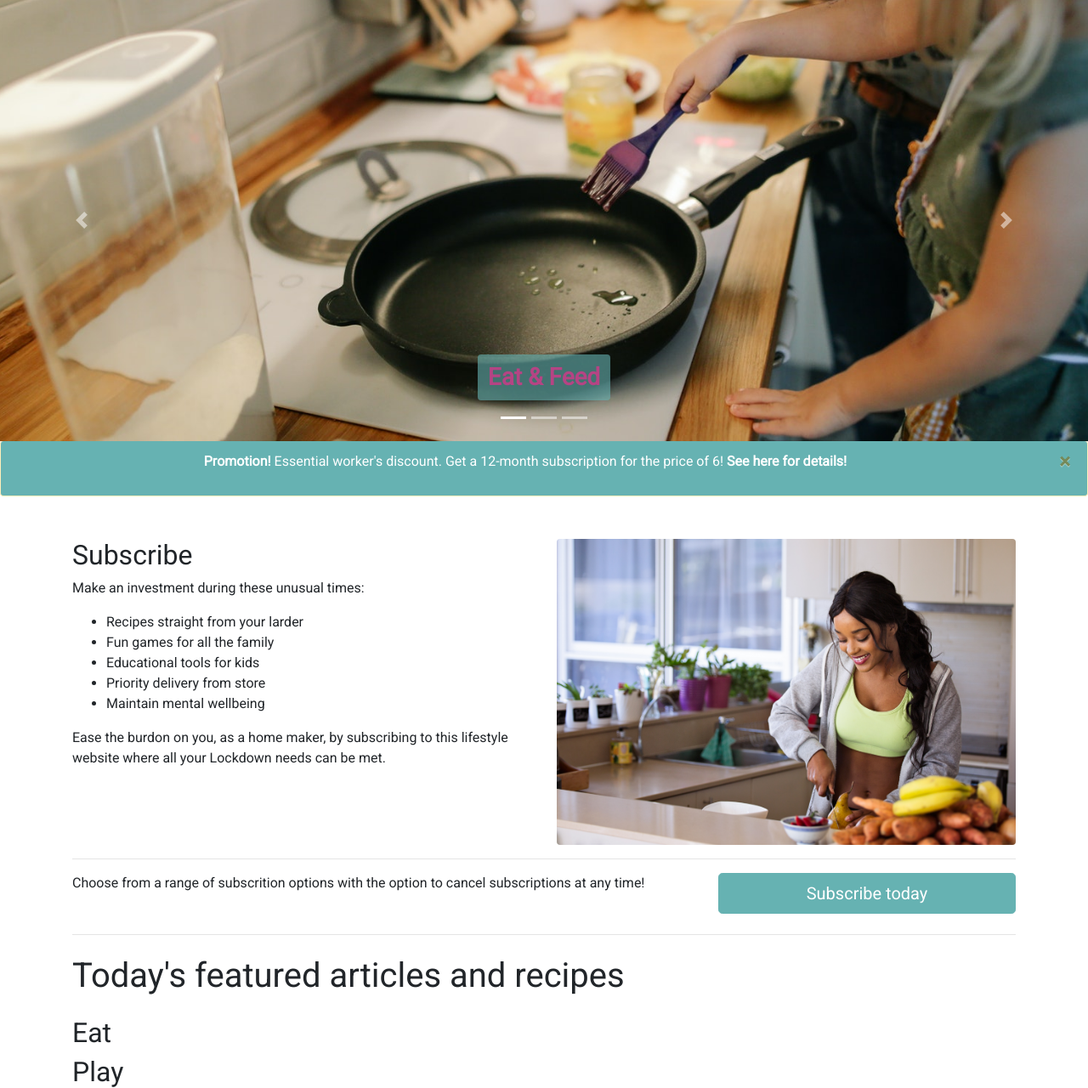
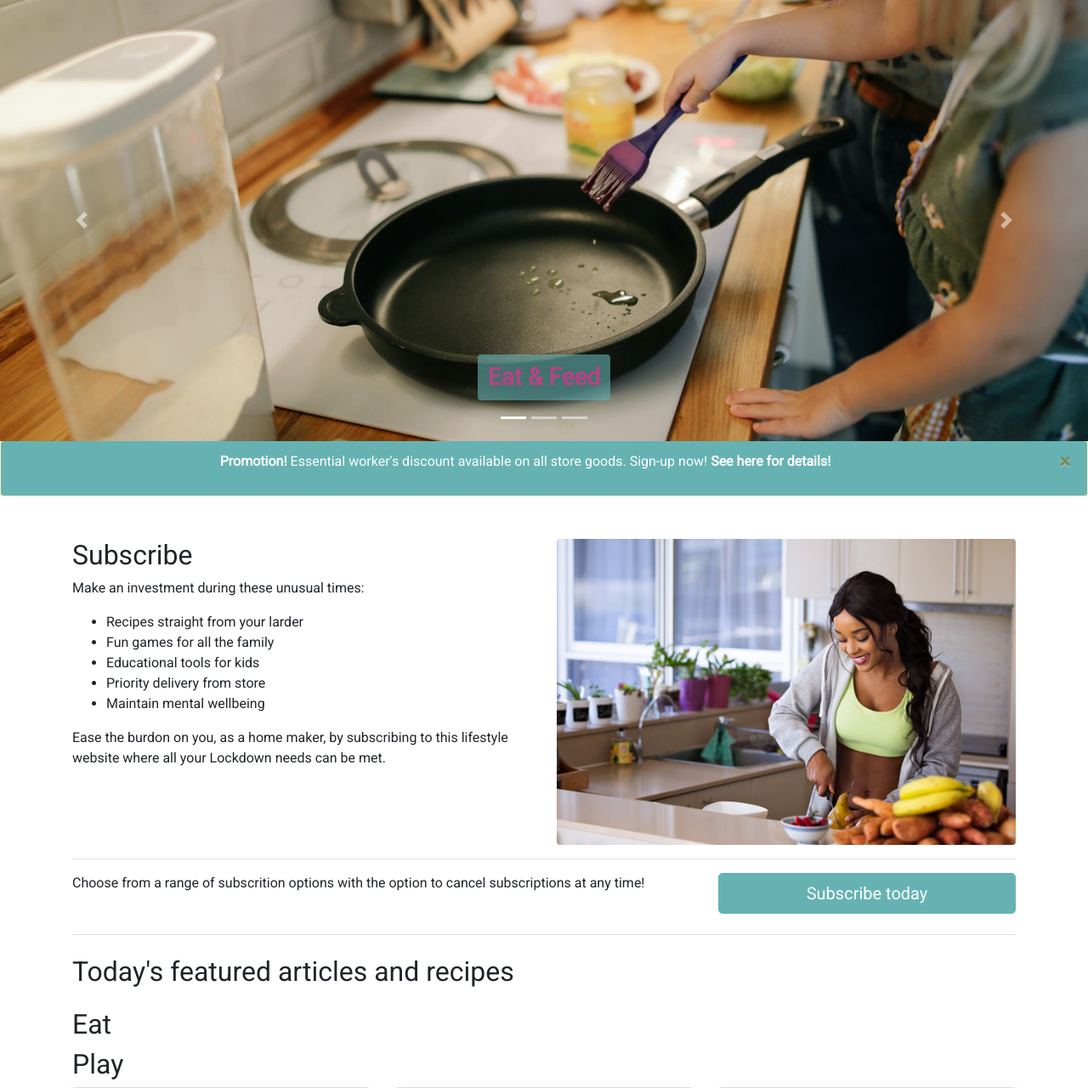
Before and after one commit to davidjbuchanan/MS3-lockdown, a Flask app: page / in a window 1280 px wide. Shown: the part 57-1337 px from the top of the page at 85% size. Run offline with Flask 2, Linux system fonts and the light colour scheme; data that the repository does not hold is empty; some libraries are stand-ins or nearby versions.

Commit message:
Alert content updated

```diff
--- a/templates/index.html
+++ b/templates/index.html
@@ -43,8 +43,8 @@
             <div class="text-center alert alert-warning alert-dismissible fade show" role="alert">
                 <p>
                     <strong>Promotion! </strong>
-                    Essential worker's discount. Get a 12-month subscription for the price of 6!
-                    <a id="alert-link" href="{{   url_for('subscribe') }}"><strong>See here for details!</strong></a>
+                    Essential worker's discount available on all store goods. Sign-up now!
+                    <a id="alert-link" href="{{ url_for('subscribe') }}"><strong>See here for details!</strong></a>
                 </p>
                 <button type="button" class="close" data-dismiss="alert" aria-label="Close"><span aria-hidden="true">&times;</span>
                 </button>
@@ -84,7 +84,7 @@
     <!-- /Call to Action Section -->
     <hr>
 	<!-- Features Section -->
-    <h1 class="my-4">Today's featured articles and recipes</h1>
+    <h2 class="my-4">Today's featured articles and recipes</h2>
 	<h2 class="theme-feature hvr-forward">
         <a href="{{ url_for('all_recipes') }}">Eat</a>
     </h2>
```
